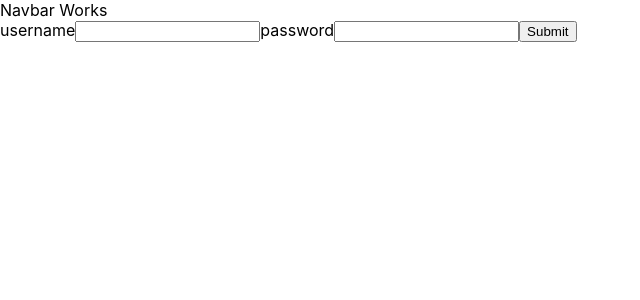
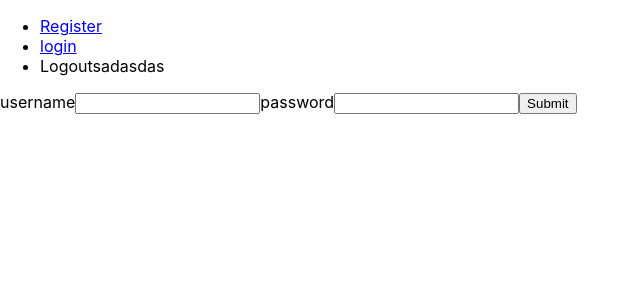
Before and after one commit to bhavukkalra/poll_taker, a React (Create React App) app in the folder client/: page /register in a window 1280 px wide. Shown: the top 300 px of the page, without its empty margins (0-640 px from the left). Built offline with nearby package versions, Linux system fonts and the light colour scheme.

Commit message:
Added Login, Register, Logout features

```diff
--- a/client/src/containers/Navbar.jsx
+++ b/client/src/containers/Navbar.jsx
@@ -1,9 +1,28 @@
 import React from 'react'
+import { Link } from 'react-router-dom';
+import { connect } from 'react-redux'
+import auth from '../store/reducers/auth';
 
+import { logout } from '../store/actions'
 
-const Navbar = () => (
-    <div>Navbar Works</div>
+const Navbar = ({ auth, logout }) => (
+    <div>
+        <ul>
+            <li>
+                <Link to = "/register">Register </Link>
+            </li>
+            <li>
+                <Link to = "login">login </Link>
+            </li>
+            <li>
+                <a onClick= {logout}>Logoutsadasdas</a>
+            </li>
+
+        </ul>
+        {auth.isAuthenticated && (<p>Logged in as {auth.user.username}</p>)}
+
+    </div>
 )
 
 
-export default Navbar;
+export default connect(store => ({auth: store.auth}))(Navbar);
--- a/client/src/store/actions/auth.js
+++ b/client/src/store/actions/auth.js
@@ -24,6 +24,7 @@
 export const authUser = (path, data) => {
   return async dispatch => {
     try {
+      //username token and unique id returned
       const { token, ...user } = await API.call('post', `auth/${path}`, data);
       localStorage.setItem('jwtToken', token);
       API.setToken(token);
```
